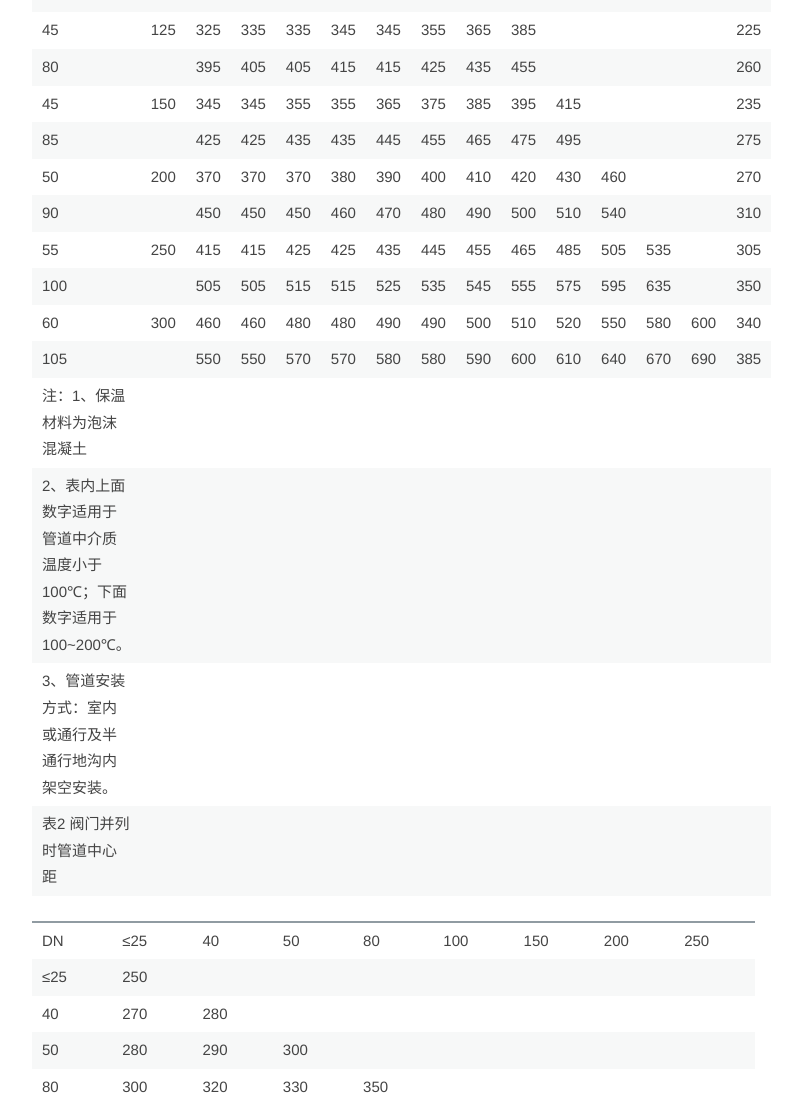
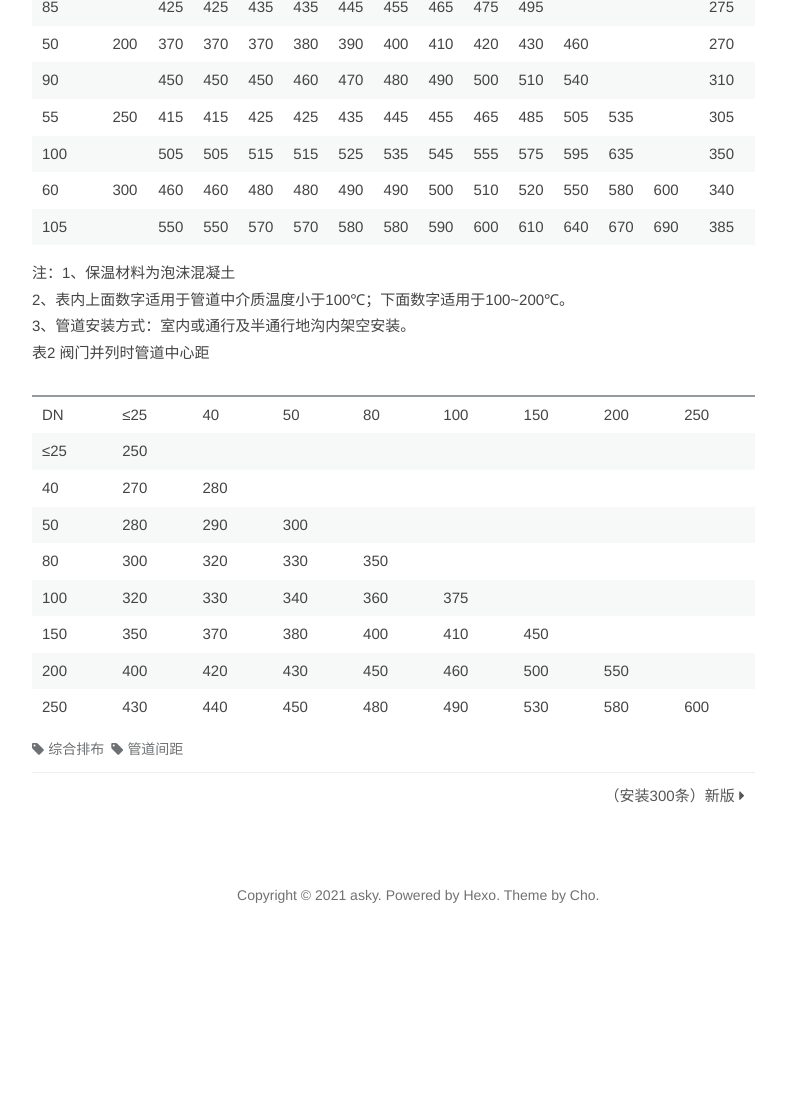
Before and after one commit to revoly/revoly.github.io, a plain HTML site: page 2021/06/18/设计规范/管道中心距和管中心至墙面距离/index.html in a window 1280 px wide. Shown: the part 3015-4111 px from the top of the page, without its empty margins (93-885 px from the left). After the commit the page ends 3979 px from the top, so only its background shows below. Drawn offline with nearby package versions, Linux system fonts and the light colour scheme.

Commit message:
Site updated: 2021-06-18 20:58:10

```diff
--- a/2021/06/18/设计规范/管道中心距和管中心至墙面距离/index.html
+++ b/2021/06/18/设计规范/管道中心距和管中心至墙面距离/index.html
@@ -1141,75 +1141,8 @@
 <td>690</td>
 <td>385</td>
 </tr>
-<tr>
-<td>注：1、保温材料为泡沫混凝土</td>
-<td></td>
-<td></td>
-<td></td>
-<td></td>
-<td></td>
-<td></td>
-<td></td>
-<td></td>
-<td></td>
-<td></td>
-<td></td>
-<td></td>
-<td></td>
-<td></td>
-</tr>
-<tr>
-<td>2、表内上面数字适用于管道中介质温度小于100℃；下面数字适用于100~200℃。</td>
-<td></td>
-<td></td>
-<td></td>
-<td></td>
-<td></td>
-<td></td>
-<td></td>
-<td></td>
-<td></td>
-<td></td>
-<td></td>
-<td></td>
-<td></td>
-<td></td>
-</tr>
-<tr>
-<td>3、管道安装方式：室内或通行及半通行地沟内架空安装。</td>
-<td></td>
-<td></td>
-<td></td>
-<td></td>
-<td></td>
-<td></td>
-<td></td>
-<td></td>
-<td></td>
-<td></td>
-<td></td>
-<td></td>
-<td></td>
-<td></td>
-</tr>
-<tr>
-<td>表2 阀门并列时管道中心距</td>
-<td></td>
-<td></td>
-<td></td>
-<td></td>
-<td></td>
-<td></td>
-<td></td>
-<td></td>
-<td></td>
-<td></td>
-<td></td>
-<td></td>
-<td></td>
-<td></td>
-</tr>
 </tbody></table>
+<p>注：1、保温材料为泡沫混凝土<br>2、表内上面数字适用于管道中介质温度小于100℃；下面数字适用于100~200℃。<br> 3、管道安装方式：室内或通行及半通行地沟内架空安装。<br>表2 阀门并列时管道中心距                                        </p>
 <table>
 <thead>
 <tr>
```
Also changed, not shown: atom.xml (+3 -3 lines).
